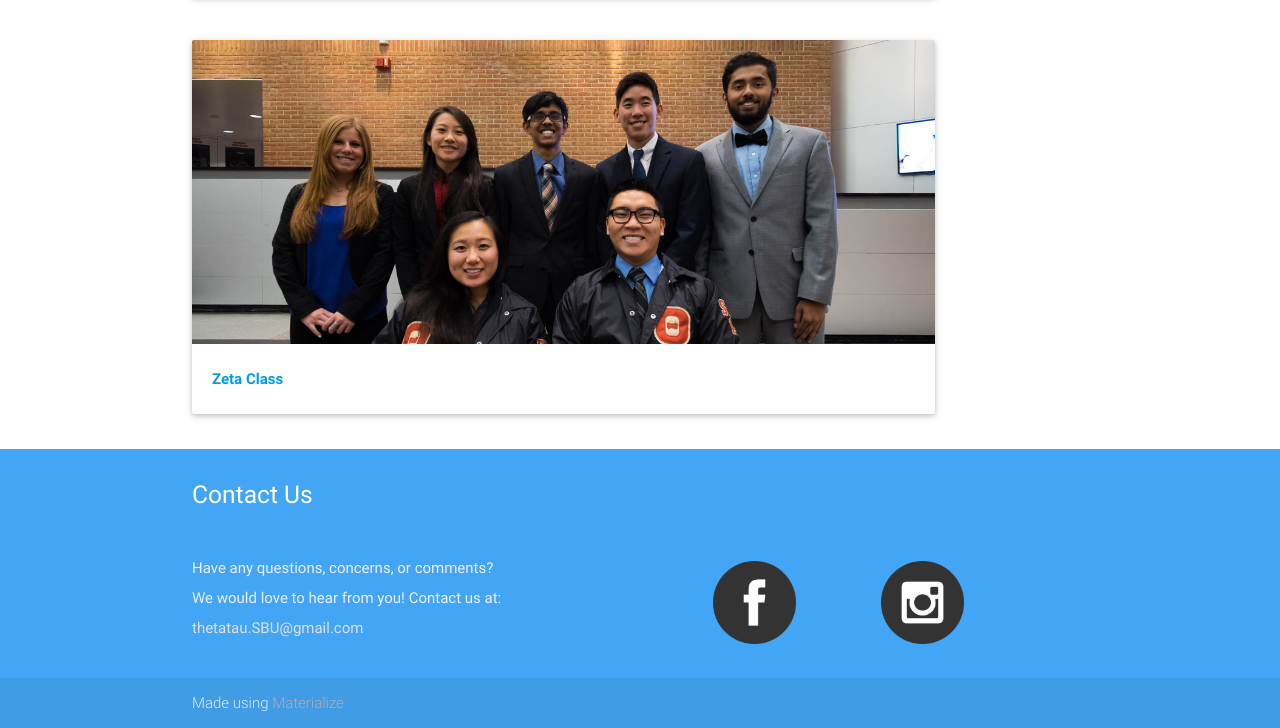
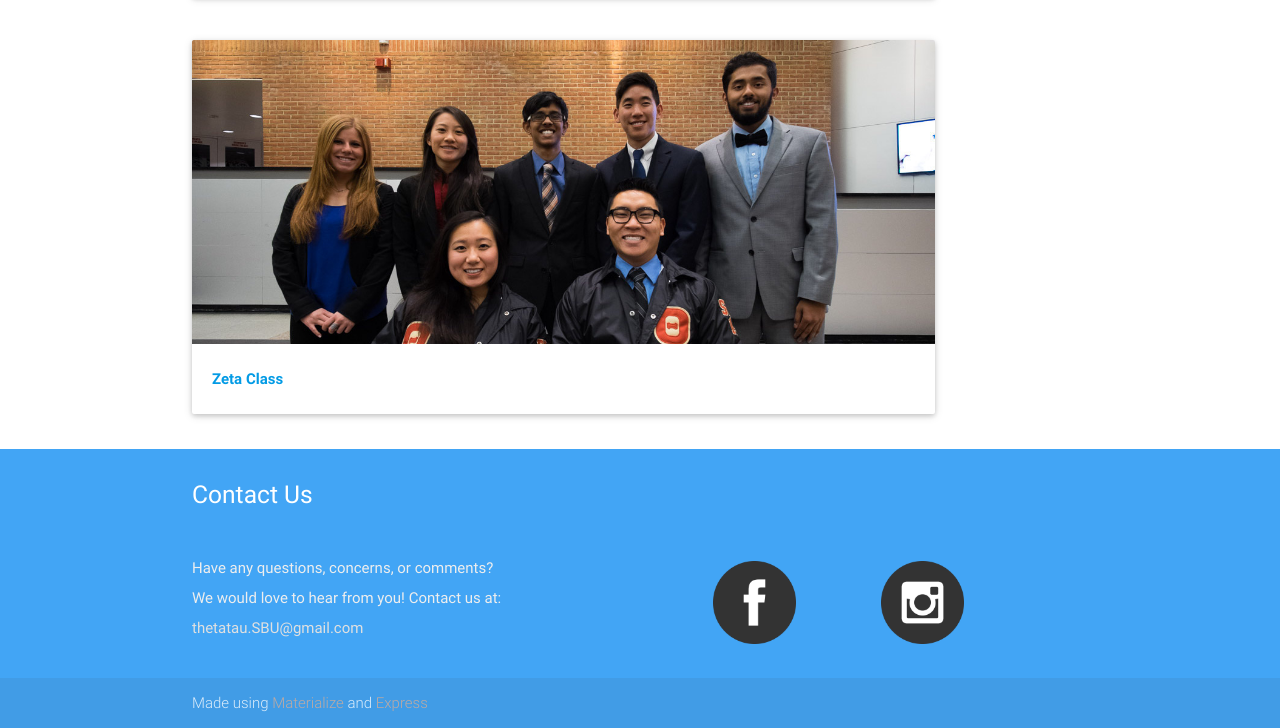
Before and after one commit to andrewcauyeung/OTsite, a website: page views/brothers.html in a window 1280 px wide. Shown: the part 4743-5471 px from the top of the page. Drawn offline with nearby package versions, Linux system fonts and the light colour scheme.

Commit message:
credit expressjs and opens the credit links in new tab

```diff
--- a/views/brothers.html
+++ b/views/brothers.html
@@ -73,7 +73,7 @@
         </div>
         <div class="footer-copyright">
             <div class="container">
-                Made using <a class="brown-text text-lighten-3" href="http://materializecss.com">Materialize</a>
+                Made using <a class="brown-text text-lighten-3" target="_blank" href="http://materializecss.com">Materialize</a> and <a class="brown-text text-lighten-3" target="_blank" href="https://expressjs.com/">Express</a>
             </div>
         </div>
     </footer>
```
Also changed, not shown: views/index.html (+1 -1 lines), views/rush.html (+1 -1 lines).
